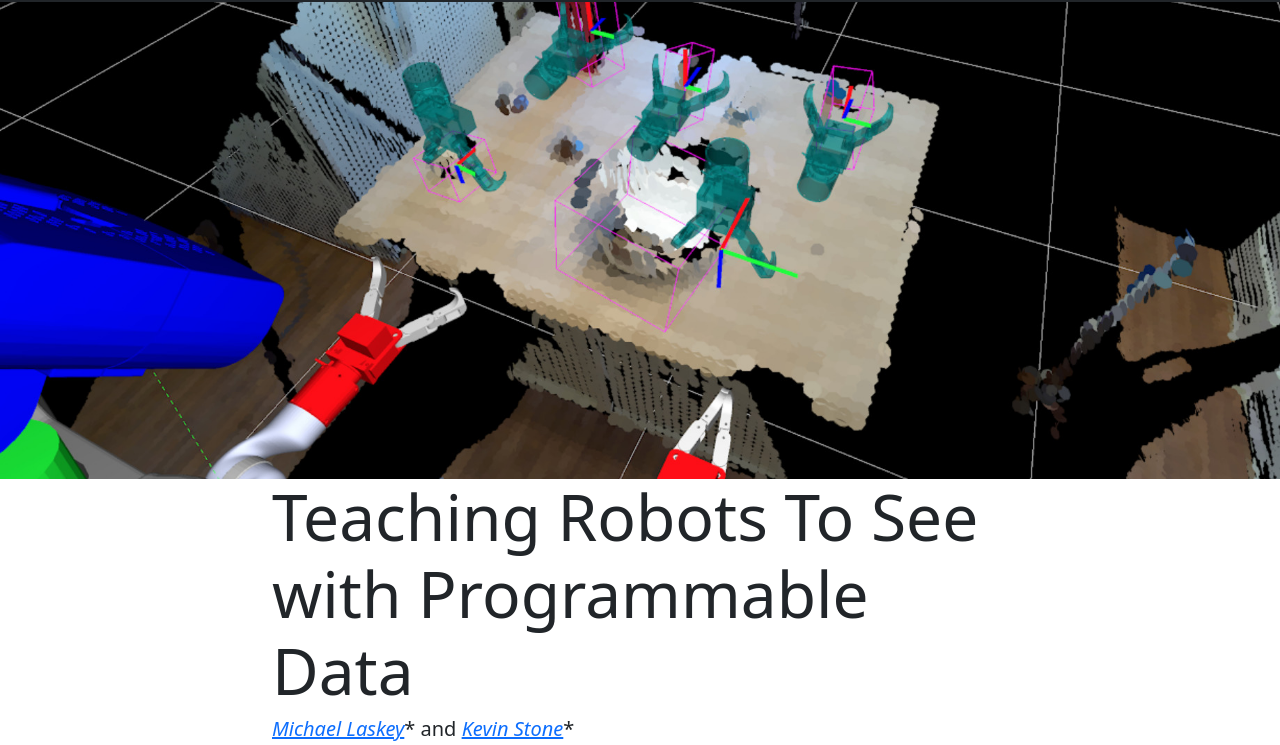
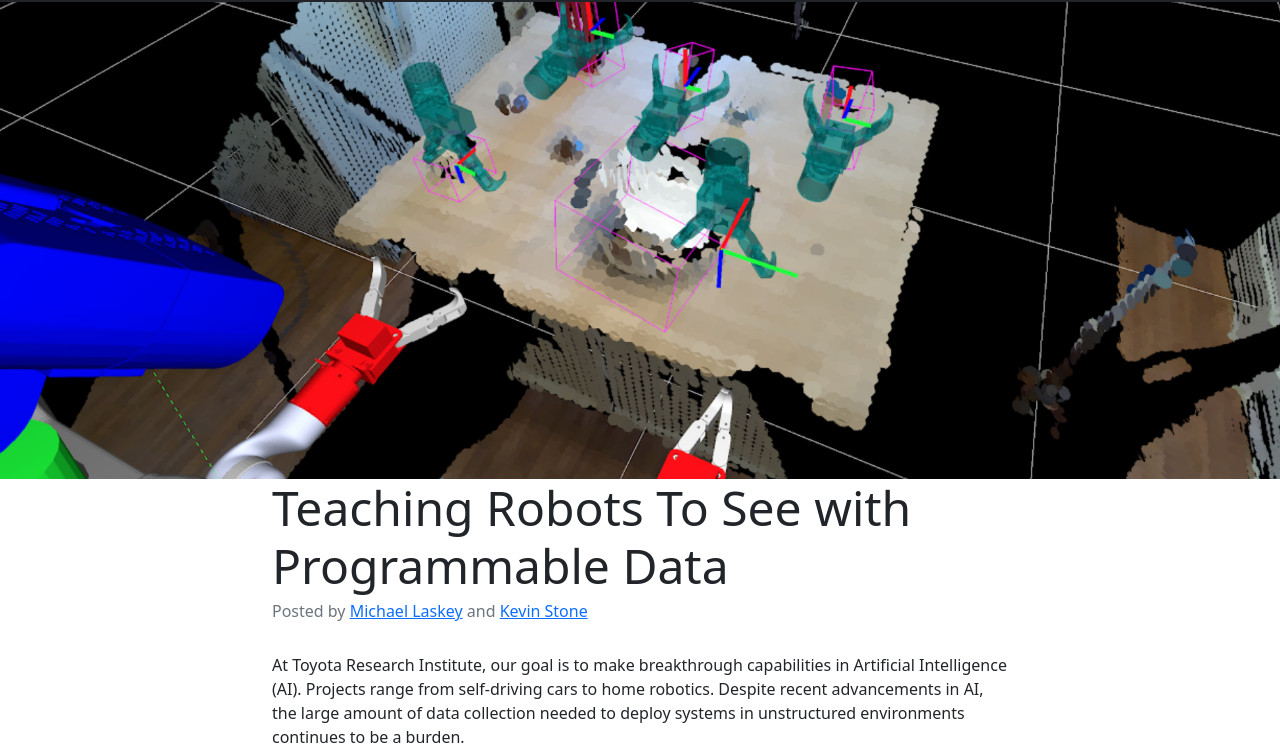
Before and after one commit to tri-simnet/tri-simnet.github.io, a plain HTML site: page index.html in a window 1280 px wide. Shown: the part 74-819 px from the top of the page. Drawn offline with nearby package versions, Linux system fonts and the light colour scheme.

Commit message:
updated author styling

```diff
--- a/index.html
+++ b/index.html
@@ -17,6 +17,8 @@
 }
 .custom-footer p:last-child {
   margin-bottom: 0;
+}
+.authors h6 {
 }
 </style>
 </head>
@@ -38,10 +40,15 @@
 <div class="col-md-8 offset-md-2">
 
 
-<h1 class="display-3">
+<h1 class="display-5">
 Teaching Robots To See with Programmable Data
 </h1>
-<h5><em><a href="mailto:michael.laskey@tri.global">Michael Laskey</a></em>* and <em><a href="mailto:kevin.stone@tri.global">Kevin Stone</a></em>*</h5>
+<h6 class="text-secondary">
+Posted by
+<a href="mailto:michael.laskey@tri.global">Michael Laskey</a> and
+<a href="mailto:kevin.stone@tri.global">Kevin Stone</a>
+</h6>
+</br>
 
 <p>
 At Toyota Research Institute, our goal is
```
